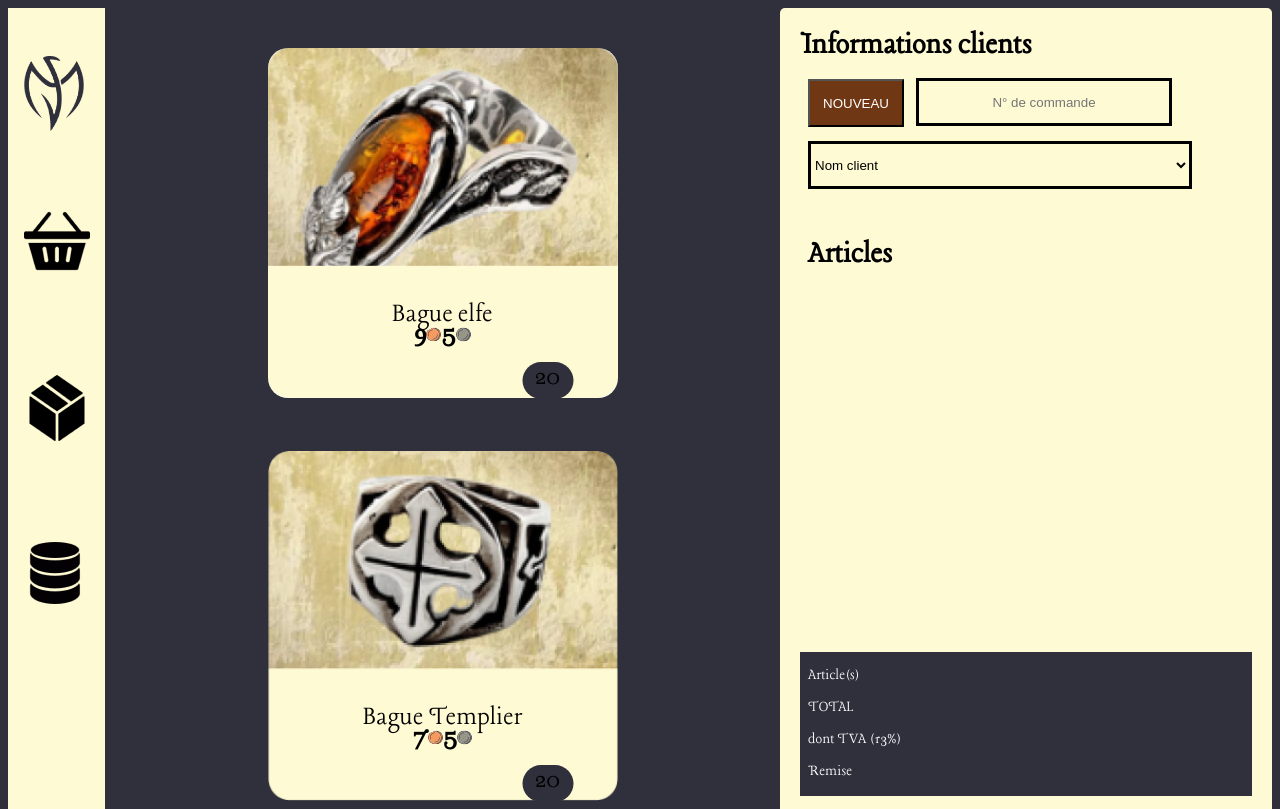
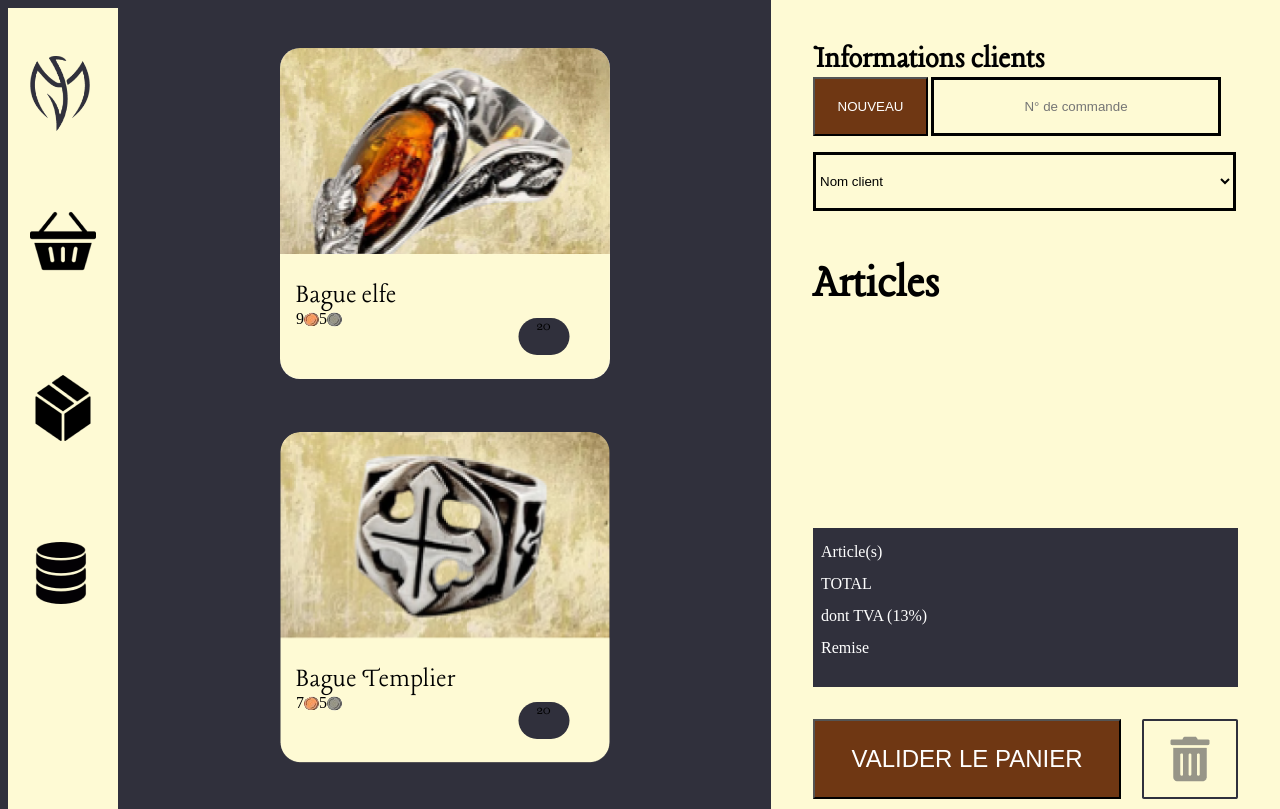
Before and after one commit to muatib/Dracostore, a website built with Vite: page index.html in a window 1280 px wide. Shown: the top 809 px of the page. Built offline with nearby package versions, Linux system fonts and the light colour scheme.

Commit message:
format img and position

```diff
--- a/index.html
+++ b/index.html
@@ -32,10 +32,10 @@
 
         <template id="coinTemplate">
           <li class="shop-card__coin">
-            <p class="js-coin-gold coin-space-gold">0</p>
-            <img class="js-coin-gold-img coin-space-gold-img" src="" alt="image de piece d'or">
-            <p class="js-coin-silver coin-space-silver">0</p>
-            <img class="js-coin-silver-img coin-space-silver-img" src="" alt="image de piece d'argent">
+            <p class="js-coin-gold">0</p>
+            <img class="js-coin-gold-img" src="" alt="image de piece d'or">
+            <p class="js-coin-silver">0</p>
+            <img class="js-coin-silver-img" src="" alt="image de piece d'argent">
           </li>
         </template>
       </div>
--- a/scss/components/_card.scss
+++ b/scss/components/_card.scss
@@ -3,15 +3,11 @@ html {
 }
 .shop-container {
   display: grid;
-  grid-template-columns:105px auto 500px;
+  grid-template-columns: 118px auto 509px;
 }
 
 .shop-card {
-  display: grid;
-  // // grid-template-columns: 1fr 1fr 1fr 1fr;
-  // gap: 6rem;
-  // background-color: var(--color2);
-  // margin: 3rem 7rem 7rem 7rem;
+
   display: flex;
   flex-wrap: wrap;
   justify-content: center;
@@ -20,48 +16,59 @@ html {
   margin: 3rem;
 }
 .price {
-  font-weight: bold;
+  // font-weight: bold;
+  font-family: Montserrat;
+  // font-size: 0.5rem;
 }
 
 .item {
-  text-align: center;
+  // text-align: center;
   position: relative;
 }
 
 .item > img {
-  width: 350px;
-  height: 350px;
+  width: 330px;
+  height: 331px;
   border-radius: 20px;
 }
-
 
 .item .name,
 .item .price,
 .item .remaining {
   position: absolute;
   bottom: 0;
-  left: 50%;
+  left: 55%;
   transform: translateX(-50%);
   border-radius: 20px;
   height: 5rem;
   width: 20.625rem;
   margin-bottom: 1.5rem;
   color: var(--color6);
+
+}
+.name{
   font-size: 1.75rem;
 }
+  .price{
+    font-size: 1rem;
+  }
+
 .item .price {
-  bottom: -20px;
+  bottom: -30px;
 }
 
 .item .remaining {
-  bottom: -20px;
+  bottom: 5px;
   left: 80%;
   width: 51px;
   height: 37px;
   background-color: #30303C;
 }
+.remaining{
+  text-align: center;
+}
 .shop-card__coin{
   display: flex;
-  justify-content: center;
+  justify-content: left;
   align-items: center;
 }
--- a/scss/components/_cart.scss
+++ b/scss/components/_cart.scss
@@ -1,83 +1,91 @@
 .cart-container {
-    padding: 20px;
-    border-radius: 5px;
+  padding: 42px;
   height: 1024px;
   background-color: var(--color1);
   position: sticky;
-    top: 0.5rem;
-   margin: 0.5rem 0.5rem 0 0;
+  top: 0;
+}
+.cart-container-box {
+  display: flex;
+  align-items: center;
+  justify-content: space-between;
+  flex-direction: row;
+}
+.cart-ttl {
+  margin-bottom: 1rem;
+  font-size: 3rem;
+  font-family: Lancelot;
 }
 .cart-lst {
   list-style: none;
-    padding: 0;
-    margin: 0;
-    height: 380px;
+
+  height: 200px;
+  display: flex;
+  flex-direction: column;
 }
 
 .cart-lst li {
   margin-bottom: 5px;
 }
 .cart-txt {
-    font-size: 2rem;
+  font-size: 3rem;
   margin-top: 3rem;
-    margin-left: 0.5rem;
+  margin-bottom: 1rem;
 }
-  .order {
-    display: flex;
-    align-items: center;
-    justify-content: space-between;
-    // margin-right: 6rem;
 
-  }
 .order-btn {
-    width: 6rem;
-    height: 3rem;
+  width: 115px;
+  height: 59px;
   text-transform: uppercase;
   background-color: var(--color5);
   color: white;
-    margin: 1rem 0 0.9rem 0.5rem;
+  // margin: 0 0 0.5rem 0.5rem;
 }
 .order-txt {
-    width: 16rem;
-    height: 3rem;
+  width: 290px;
+  height: 59px;
   background-color: var(--color1);
   text-align: center;
-    margin-right: 5rem;
+  margin-right: 2px;
   border: black 3px solid;
 }
 .customer {
-    width: 24rem;
-    height: 3rem;
+  width: 423px;
+  height: 59px;
   background-color: var(--color1);
-    margin-left: 0.5rem;
+  margin-top: 1rem;
   border: black 3px solid;
 }
 .valid-container {
   display: flex;
   align-items: center;
   justify-content: space-between;
-    margin-top: 1.5rem;
+  // margin-top: 1.5rem;
 }
 .valid-btn {
-    height: 4rem;
-    width: 17rem;
+  height: 80px;
+  width: 308px;
   background-color: var(--color5);
   color: white;
   text-transform: uppercase;
   font-size: 1.5rem;
 }
 .valid-img {
-    height: 4rem;
+  width: 96px;
+  height: 80px;
 }
 .valid-logo {
   width: 265px;
   height: 80px;
-    margin: 2.5rem 0 0 7rem;
-
+  margin: 3rem 0 0 6rem;
 }
 .price-container {
+  font-family: Montserrat;
+  width: 425px;
+  height: 159px;
   background-color: var(--color2);
   color: white;
   line-height: 2rem;
   padding: 0.5rem;
+  margin-bottom: 2rem;
 }
```
Also changed, not shown: js/data.js (+1 -6 lines), css/style.css, scss/_utils.scss (line endings or trailing spaces), scss/components/_nav.scss (line endings or trailing spaces), 1 other file. Lines whose indentation alone changed are shown as unchanged.
